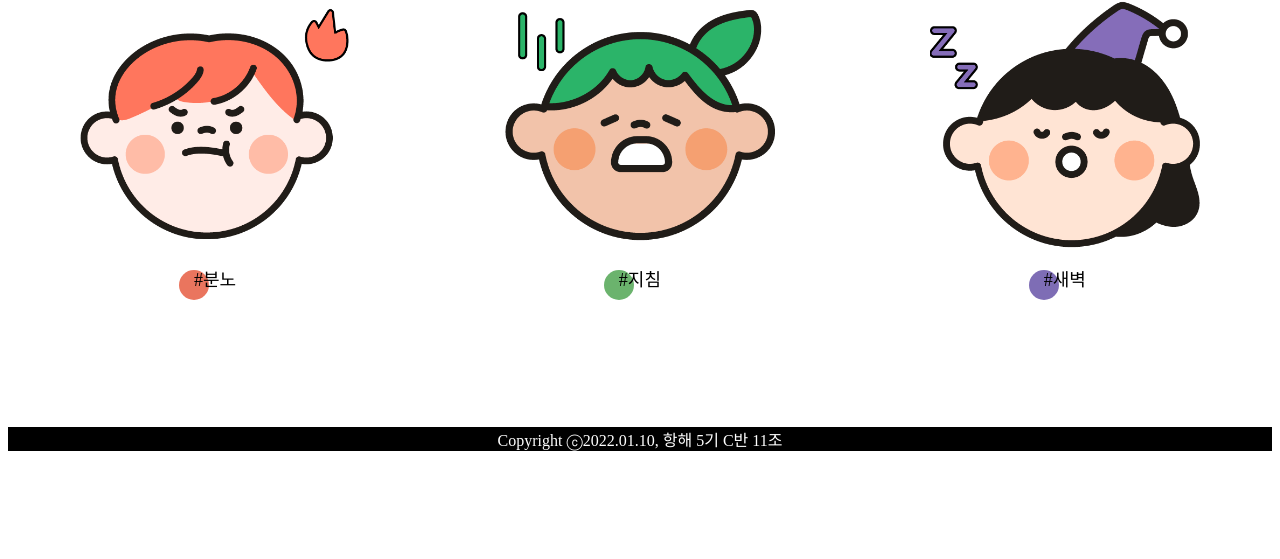
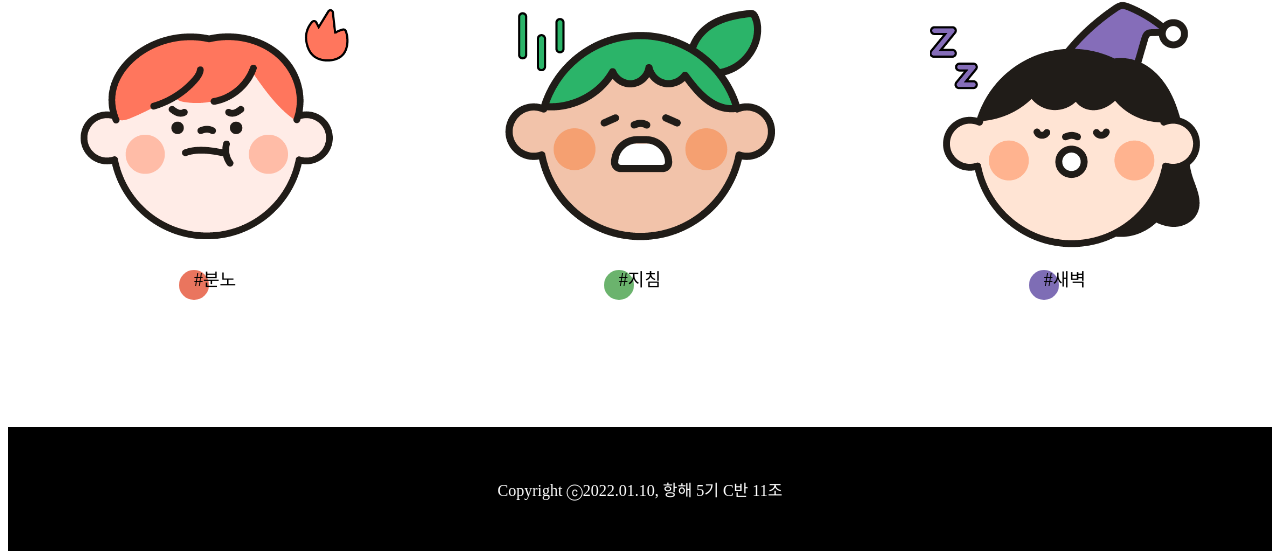
Before and after one commit to LeeKiGon/mong, a Flask app: page / in a window 1280 px wide. Shown: the part 1185-1744 px from the top of the page. Before the commit the page ends 1636 px from the top, so only its background shows below. Run offline with Flask 2, Linux system fonts and the light colour scheme; some libraries are stand-ins or nearby versions.

Commit message:
임시 footer css

```diff
--- a/static/css/footer.css
+++ b/static/css/footer.css
@@ -1,2 +1,2 @@
 footer p {color: #fff; margin: 0;}
-footer {background-color: #000; text-align: center}
+footer {background-color: #000; text-align: center; padding: 50px 0;}
```
